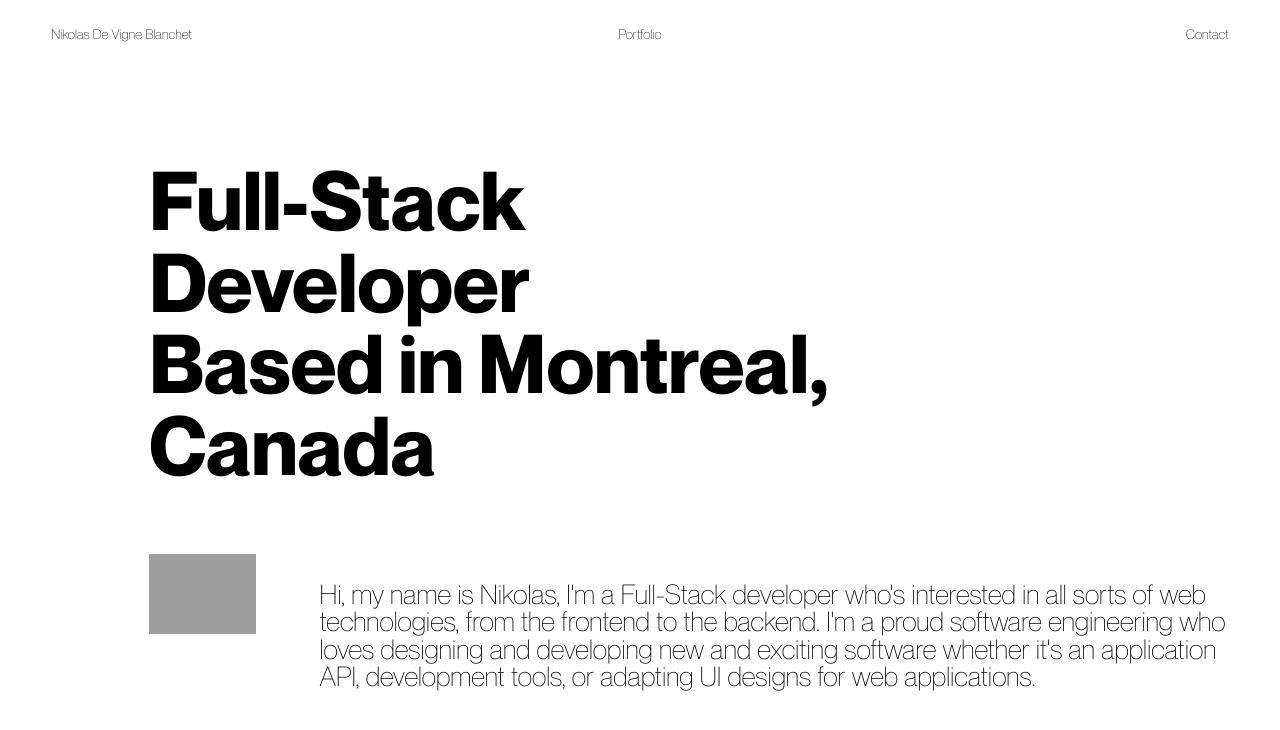
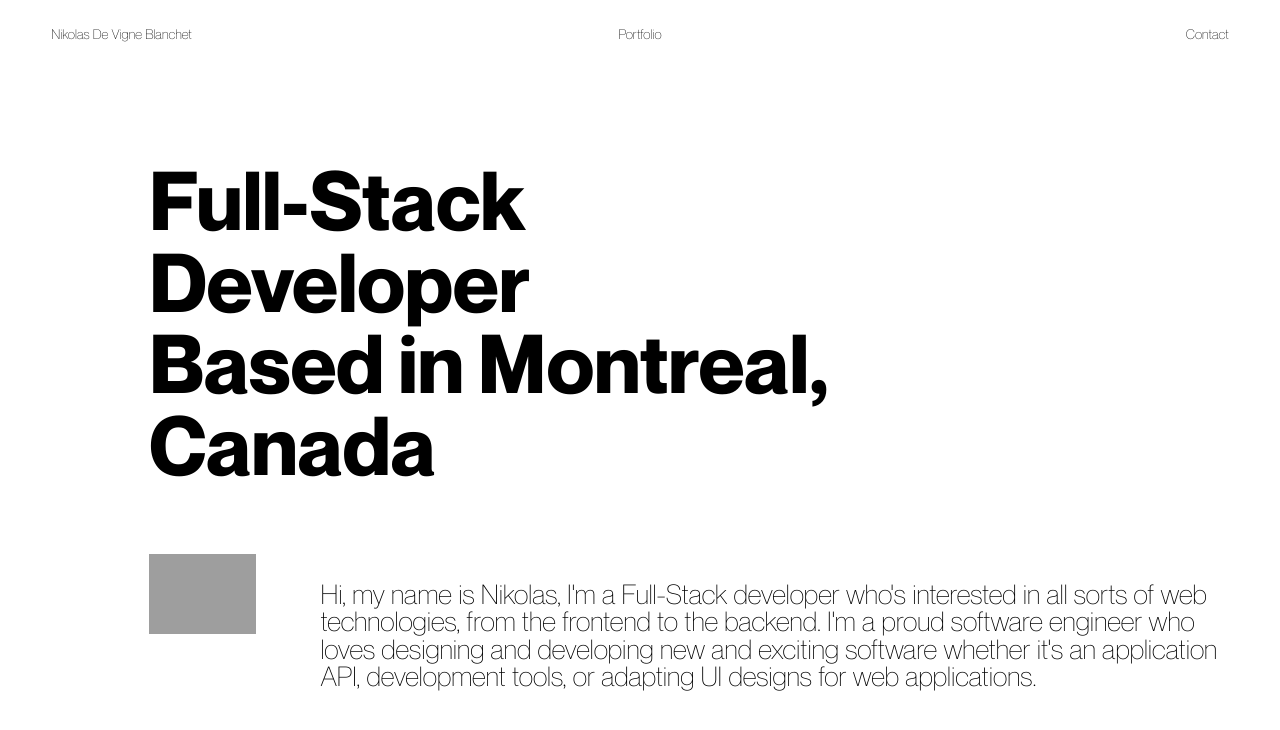
Before and after one commit to ndvb/portfolio, a Gatsby site: page / in a window 1280 px wide. Built offline with nearby package versions, Linux system fonts and the light colour scheme; Gatsby itself is replaced by a stand-in of ours; grey boxes are pictures that could not be loaded.

Commit message:
fix config + intro text

```diff
--- a/gatsby-config.js
+++ b/gatsby-config.js
@@ -12,7 +12,7 @@ module.exports = {
       resolve: `gatsby-source-filesystem`,
       options: {
         name: `images`,
-        path: `${__dirname}/src/images`,
+        path: `${__dirname}/src/assets/images`,
       },
     },
     `gatsby-transformer-sharp`,
--- a/src/components/Intro.js
+++ b/src/components/Intro.js
@@ -19,7 +19,7 @@ class Intro extends Component {
                     <div className="description">
                         <p>
                             Hi, my name is Nikolas, I'm a Full-Stack developer who's interested in all sorts of web technologies,
-                            from the frontend to the backend. I'm a proud software engineering who loves designing and developing new and exciting
+                            from the frontend to the backend. I'm a proud software engineer who loves designing and developing new and exciting
                             software whether it's an application API, development tools, or adapting UI designs for web applications.
                         </p>
                     </div>
```
